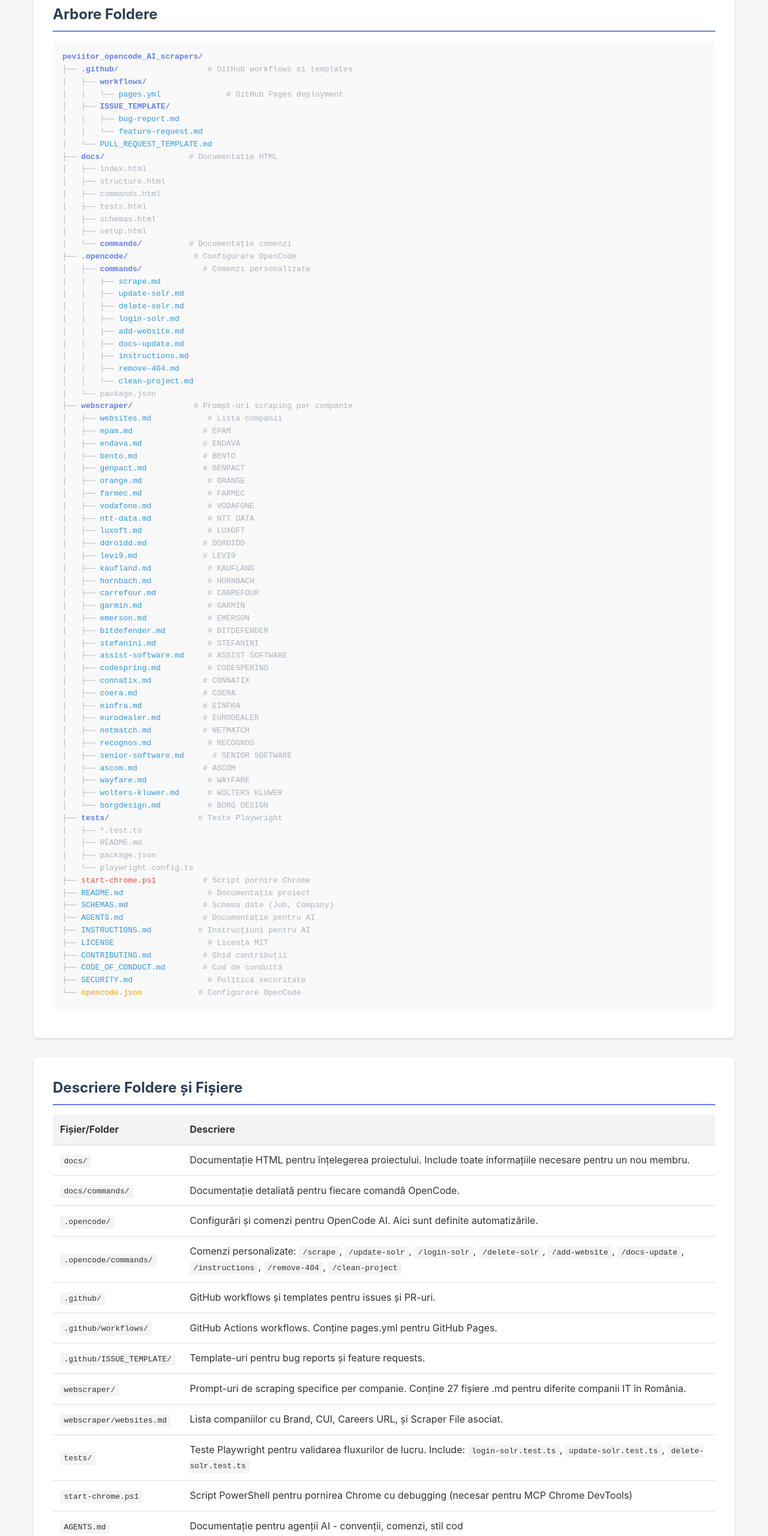
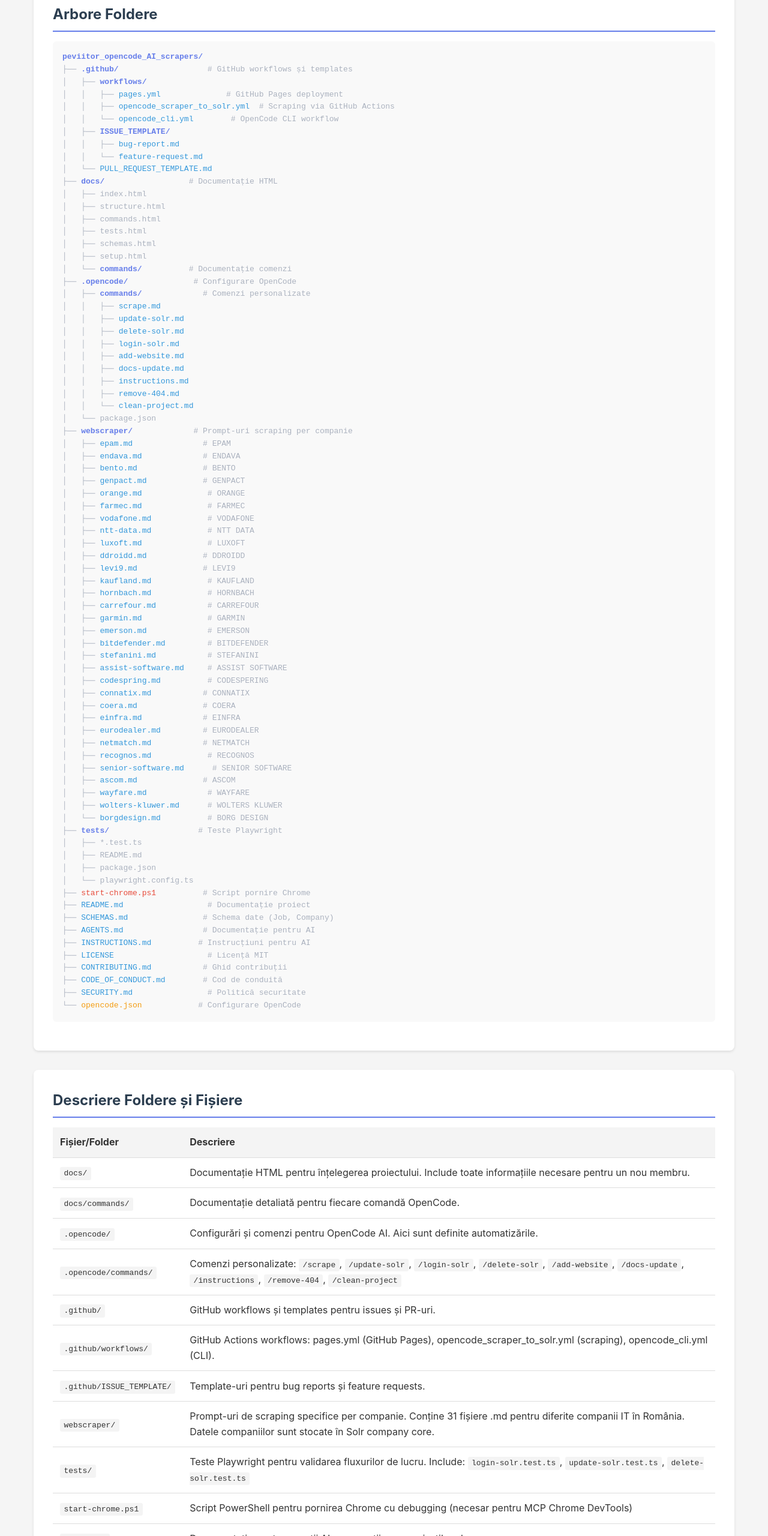
Before and after one commit to peviitor-ro/peviitor_opencode_AI_scrapers, a plain HTML site: page docs/structure.html in a window 1280 px wide. Shown: the part 240-2800 px from the top of the page at 60% size. Drawn offline with Linux system fonts and the light colour scheme.

Commit message:
Update HTML documentation to reflect recent changes
- Remove websites.md from structure (data now in Solr)
- Add GitHub workflows to structure (scraper, CLI)
- Update company count to 31 scraper files
- Update all footer dates to Mar 2026
- Fix test descriptions in tests.html

```diff
--- a/docs/structure.html
+++ b/docs/structure.html
@@ -57,7 +57,9 @@
             <pre class="folder-tree"><span class="folder">peviitor_opencode_AI_scrapers/</span>
 ├── <span class="folder">.github/</span>                   # GitHub workflows și templates
 │   ├── <span class="folder">workflows/</span>
-│   │   └── <span class="md">pages.yml</span>              # GitHub Pages deployment
+│   │   ├── <span class="md">pages.yml</span>              # GitHub Pages deployment
+│   │   ├── <span class="md">opencode_scraper_to_solr.yml</span>  # Scraping via GitHub Actions
+│   │   └── <span class="md">opencode_cli.yml</span>        # OpenCode CLI workflow
 │   ├── <span class="folder">ISSUE_TEMPLATE/</span>
 │   │   ├── <span class="md">bug-report.md</span>
 │   │   └── <span class="md">feature-request.md</span>
@@ -83,7 +85,6 @@
 │   │   └── <span class="md">clean-project.md</span>
 │   └── package.json
 ├── <span class="folder">webscraper/</span>             # Prompt-uri scraping per companie
-│   ├── <span class="md">websites.md</span>            # Lista companii
 │   ├── <span class="md">epam.md</span>               # EPAM
 │   ├── <span class="md">endava.md</span>             # ENDAVA
 │   ├── <span class="md">bento.md</span>              # BENTO
@@ -162,7 +163,7 @@
                 </tr>
                 <tr>
                     <td><code>.github/workflows/</code></td>
-                    <td>GitHub Actions workflows. Conține pages.yml pentru GitHub Pages.</td>
+                    <td>GitHub Actions workflows: pages.yml (GitHub Pages), opencode_scraper_to_solr.yml (scraping), opencode_cli.yml (CLI).</td>
                 </tr>
                 <tr>
                     <td><code>.github/ISSUE_TEMPLATE/</code></td>
@@ -170,11 +171,7 @@
                 </tr>
                 <tr>
                     <td><code>webscraper/</code></td>
-                    <td>Prompt-uri de scraping specifice per companie. Conține 27 fișiere .md pentru diferite companii IT în România.</td>
-                </tr>
-                <tr>
-                    <td><code>webscraper/websites.md</code></td>
-                    <td>Lista companiilor cu Brand, CUI, Careers URL, și Scraper File asociat.</td>
+                    <td>Prompt-uri de scraping specifice per companie. Conține 31 fișiere .md pentru diferite companii IT în România. Datele companiilor sunt stocate în Solr company core.</td>
                 </tr>
                 <tr>
                     <td><code>tests/</code></td>
@@ -249,7 +246,7 @@
     </main>
 
     <footer>
-        <p>📅 Ultima actualizare: Feb 2026</p>
+        <p>📅 Ultima actualizare: Mar 2026</p>
     </footer>
 </body>
 </html>
```
Also changed, not shown: docs/commands.html (+1 -1 lines), docs/index.html (+1 -1 lines), docs/schemas.html (+1 -1 lines), docs/setup.html (+1 -1 lines), docs/tests.html (+3 -3 lines).
